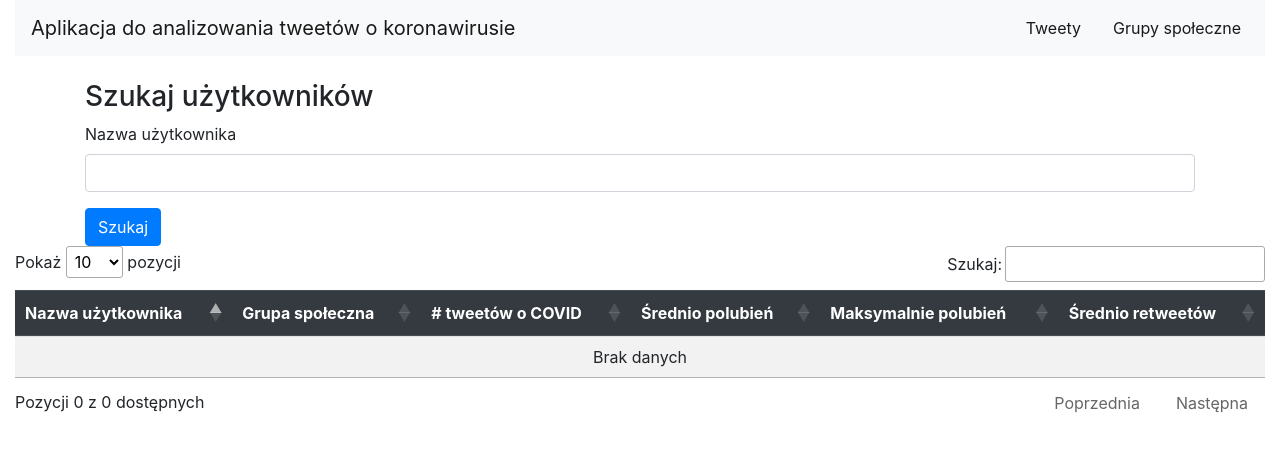
After one commit to JakubRaban/covid-tweet-analysis, a Flask app: template templates/homepage.html in a window 1280 px wide. The commit adds this page. Shown: the top 452 px of the page. Run offline with Flask 2, Linux system fonts and the light colour scheme; the template is opened without the code that fills it, so the values that code supplies are empty; some libraries are stand-ins or nearby versions.

Commit message:
Datatable for homepage

```diff
--- a/main.py
+++ b/main.py
@@ -3,6 +3,7 @@ from flask import Flask, render_template, g
 from pymongo import MongoClient
 
 from data_source import TweetSource
+import requests
 
 app = Flask(__name__)
 
@@ -35,6 +36,12 @@ def get_tweet_source(g):
     return TweetSource(get_db())
 
 
+def get_embeddable_tweet_html_by_id(tweet_id):
+    r = requests.get('https://publish.twitter.com/oembed', params={'url': f'https://twitter.com/i/statuses/{tweet_id}',
+                                                                   'maxwidth': 550})
+    return r.json()['html']
+
+
 @app.route('/')
 def hello():
     tweet_source = get_tweet_source()
@@ -42,7 +49,41 @@ def hello():
         group: [repr(tweet_source.get_tweets((group,)).to_data_frame()['text'])]
         for group in tweet_source.collection_names
     }
-    return render_template('index.html', homepage=homepage)
+    users = [
+        {
+            'username': 'Andrzej Duda',
+            'social_group': 'Politycy',
+            'covid_tweet_count': 12,
+            'average_favourites': 5000,
+            'most_favourites': 17000,
+            'average_retweets': 2000
+        },
+        {
+            'username': 'Robert Biedroń',
+            'social_group': 'Politycy',
+            'covid_tweet_count': 53,
+            'average_favourites': 800,
+            'most_favourites': 3000,
+            'average_retweets': 400
+        },
+        {
+            'username': 'Dorota Gawryluk',
+            'social_group': 'Dziennikarze',
+            'covid_tweet_count': 102,
+            'average_favourites': 590,
+            'most_favourites': 1700,
+            'average_retweets': 120
+        }
+    ]
+    return render_template('homepage.html', homepage=homepage, users=users)
+
+
+@app.route('/tweet-test')
+def tweet_test():
+    t = get_db()['Lekarze'].find({})[0]['id_str']
+    html = get_embeddable_tweet_html_by_id(t)
+    print(html)
+    return render_template('tweet.html', xdd=html)
 
 
 if __name__ == '__main__':
--- a/templates/base.html
+++ b/templates/base.html
@@ -3,14 +3,28 @@
 <head>
     <link rel="stylesheet" href="https://stackpath.bootstrapcdn.com/bootstrap/4.5.0/css/bootstrap.min.css"
           integrity="sha384-9aIt2nRpC12Uk9gS9baDl411NQApFmC26EwAOH8WgZl5MYYxFfc+NcPb1dKGj7Sk" crossorigin="anonymous">
+    <link rel="stylesheet" type="text/css" href="https://cdn.datatables.net/1.10.21/css/jquery.dataTables.css">
     <meta charset="UTF-8">
     <title>{% block title %}{% endblock %}</title>
 </head>
 <body>
-
-<h1>Dzień dobry, z tej strony aplikacja do analizowania tweetów o koronawirusie</h1>
-{% block content %}
-{% endblock %}
+<div class="container-fluid">
+    <nav class="navbar navbar-expand-lg navbar-light bg-light">
+        <a class="navbar-brand" href="#">Aplikacja do analizowania tweetów o koronawirusie</a>
+        <button class="navbar-toggler" type="button" data-toggle="collapse" data-target="#navbarNavAltMarkup"
+                aria-controls="navbarNavAltMarkup" aria-expanded="false" aria-label="Toggle navigation">
+            <span class="navbar-toggler-icon"></span>
+        </button>
+        <div class="collapse navbar-collapse" id="navbarNavAltMarkup">
+            <div class="navbar-nav ml-auto">
+                <a class="nav-item nav-link active" href="#">Tweety</a>
+                <a class="nav-item nav-link active pl-4" href="#">Grupy społeczne</a>
+            </div>
+        </div>
+    </nav>
+    {% block content %}
+    {% endblock %}
+</div>
 
 <script src="https://code.jquery.com/jquery-3.5.1.slim.min.js"
         integrity="sha384-DfXdz2htPH0lsSSs5nCTpuj/zy4C+OGpamoFVy38MVBnE+IbbVYUew+OrCXaRkfj"
@@ -21,5 +35,8 @@
 <script src="https://stackpath.bootstrapcdn.com/bootstrap/4.5.0/js/bootstrap.min.js"
         integrity="sha384-OgVRvuATP1z7JjHLkuOU7Xw704+h835Lr+6QL9UvYjZE3Ipu6Tp75j7Bh/kR0JKI"
         crossorigin="anonymous"></script>
+<script type="text/javascript" charset="utf8" src="https://cdn.datatables.net/1.10.21/js/jquery.dataTables.js"></script>
+<script type="text/javascript" charset="utf8" src="https://cdn.datatables.net/plug-ins/1.10.21/i18n/Polish.json"></script>
+{% block scripts %}{% endblock %}
 </body>
 </html>
--- /dev/null
+++ b/templates/homepage.html
@@ -0,0 +1,69 @@
+{% extends "base.html" %}
+{% block title %}Home page{% endblock %}
+{% block content %}
+    <div class="container-xl pt-4">
+        <form>
+            <h3>Szukaj użytkowników</h3>
+            <div class="form-group">
+                <label for="inputUsername">Nazwa użytkownika</label>
+                <input type="text" class="form-control" id="inputUsername">
+            </div>
+            <button type="submit" class="btn btn-primary">Szukaj</button>
+        </form>
+    </div>
+    <table class="table table-striped" id="datatable-users">
+        <thead class="thead-dark">
+        <tr>
+            <th scope="col">Nazwa użytkownika</th>
+            <th scope="col">Grupa społeczna</th>
+            <th scope="col"># tweetów o COVID</th>
+            <th scope="col">Średnio polubień</th>
+            <th scope="col">Maksymalnie polubień</th>
+            <th scope="col">Średnio retweetów</th>
+        </tr>
+        </thead>
+        <tbody>
+        {% for user in users %}
+            <tr>
+                <th scope="row">{{ user["username"] }}</th>
+                <th scope="row">{{ user["social_group"] }}</th>
+                <th scope="row">{{ user["covid_tweet_count"] }}</th>
+                <th scope="row">{{ user["average_favourites"] }}</th>
+                <th scope="row">{{ user["most_favourites"] }}</th>
+                <th scope="row">{{ user["average_retweets"] }}</th>
+            </tr>
+        {% endfor %}
+        </tbody>
+    </table>
+{% endblock %}
+
+{% block scripts %}
+    <script type="text/javascript" charset="utf8">
+        $(document).ready(() => {
+            $('#datatable-users').DataTable({
+                "language": {
+                    "processing": "Przetwarzanie...",
+                    "search": "Szukaj:",
+                    "lengthMenu": "Pokaż _MENU_ pozycji",
+                    "info": "Pozycje od _START_ do _END_ z _TOTAL_ łącznie",
+                    "infoEmpty": "Pozycji 0 z 0 dostępnych",
+                    "infoFiltered": "(filtrowanie spośród _MAX_ dostępnych pozycji)",
+                    "infoPostFix": "",
+                    "loadingRecords": "Wczytywanie...",
+                    "zeroRecords": "Nie znaleziono pasujących pozycji",
+                    "emptyTable": "Brak danych",
+                    "paginate": {
+                        "first": "Pierwsza",
+                        "previous": "Poprzednia",
+                        "next": "Następna",
+                        "last": "Ostatnia"
+                    },
+                    "aria": {
+                        "sortAscending": ": aktywuj, by posortować kolumnę rosnąco",
+                        "sortDescending": ": aktywuj, by posortować kolumnę malejąco"
+                    }
+                }
+            });
+        });
+    </script>
+{% endblock %}
--- a/templates/index.html
+++ b/templates/tweet.html
@@ -2,4 +2,6 @@
 {% block title %}Home page{% endblock %}
 {% block content %}
 
+    {{ xdd|safe }}
+
 {% endblock %}
```
